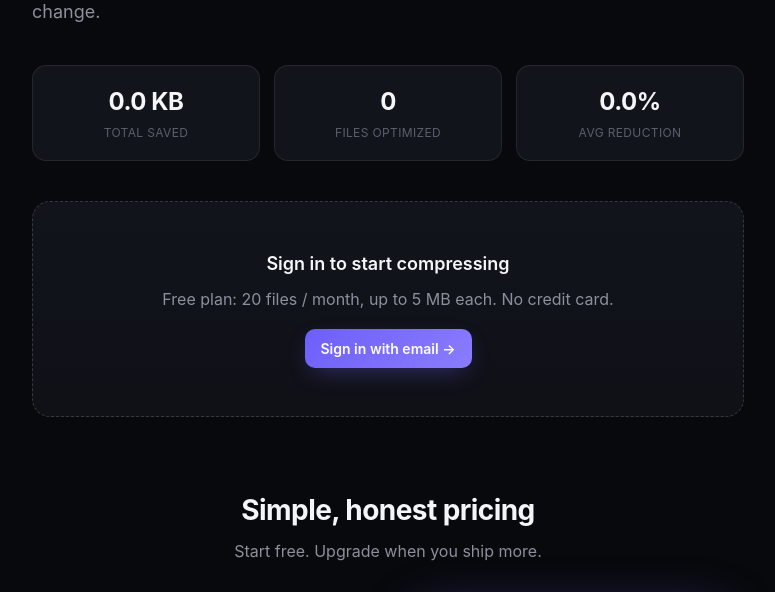
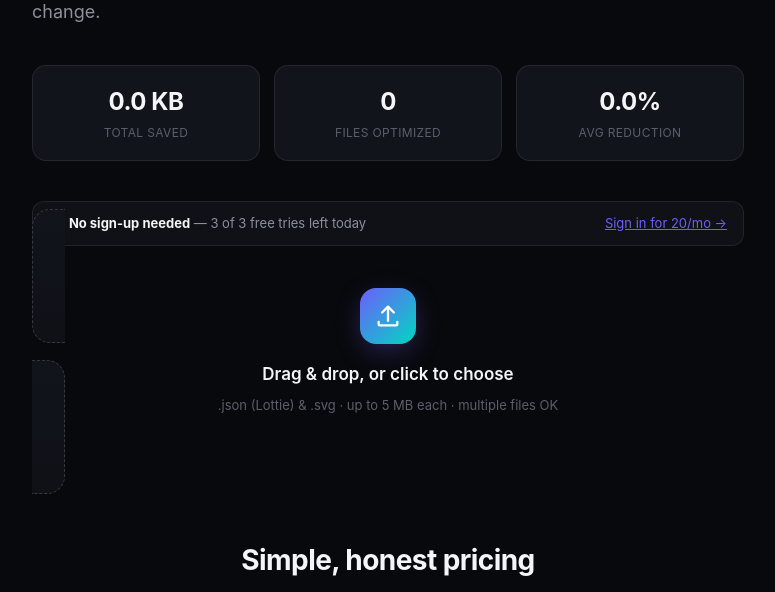
Before and after one commit to NagaYu/TinyAnim-v2, a FastAPI app: page / in a window 1280 px wide. Shown: the part 371-963 px from the top of the page, without its empty margins (252-1027 px from the left). Run offline with FastAPI, Linux system fonts and the light colour scheme; data comes from the database, SQL or seed files in the repository; some libraries are stand-ins or nearby versions.

Commit message:
feat: no-login instant compression (anonymous trial funnel)
Remove the sign-in wall: visitors can now compress up to 3 files/day
(TINYANIM_ANON_LIMIT) with no account, tracked via a signed cookie that
resets each period. Hitting the limit nudges sign-in (free 20/mo) → Pro.

- config: ANON_FREE_LIMIT / ANON_PERIOD_SECONDS / ANON_MAX_UPLOAD_BYTES
- auth: read_guest_count / make_guest_cookie (signed, stateless)
- main: api_optimize accepts anonymous guests, sets trial cookie, returns
  plan="guest" + remaining; index shows dropzone + trial banner to all
- index.html: dropzone always rendered; upload script runs for everyone;
  402 upsell links to /login (guest) or #pricing (free user)

Verified locally: 3 guest optimizations then 402 with sign-in nudge.

Co-Authored-By: Claude Opus 4.8 <noreply@anthropic.com>

```diff
--- a/app/auth.py
+++ b/app/auth.py
@@ -34,6 +34,7 @@ log = logging.getLogger("tinyanim.auth")
 
 _MAGIC_SALT = "tinyanim-magic-link"
 _SESSION_SALT = "tinyanim-session"
+_GUEST_SALT = "tinyanim-guest"
 
 _serializer = URLSafeTimedSerializer(settings.SECRET_KEY)
 
@@ -128,6 +129,28 @@ def send_magic_link(email: str, url: str) -> bool:
 
 
 # --------------------------------------------------------------------------- #
+# Anonymous (no-login) trial counter — signed cookie
+# --------------------------------------------------------------------------- #
+def read_guest_count(request: Request) -> int:
+    """Return how many free compressions this guest has used this period."""
+    token = request.cookies.get(settings.ANON_COOKIE)
+    if not token:
+        return 0
+    try:
+        data = _serializer.loads(
+            token, salt=_GUEST_SALT, max_age=settings.ANON_PERIOD_SECONDS
+        )
+        return int(data.get("c", 0))
+    except (BadSignature, SignatureExpired, ValueError, TypeError):
+        # Expired/tampered cookie → treat as a fresh guest (period reset).
+        return 0
+
+
+def make_guest_cookie(count: int) -> str:
+    return _serializer.dumps({"c": count}, salt=_GUEST_SALT)
+
+
+# --------------------------------------------------------------------------- #
 # FastAPI dependencies
 # --------------------------------------------------------------------------- #
 def current_user(
--- a/app/main.py
+++ b/app/main.py
@@ -152,10 +152,13 @@ def index(
 ) -> HTMLResponse:
     stats = models.get_stats(session)
     usage = None
+    guest_remaining = None
     if user is not None:
         user.reset_usage_if_needed()
         session.commit()
         usage = {"count": user.usage_count, "limit": user.plan_obj.monthly_limit}
+    else:
+        guest_remaining = max(settings.ANON_FREE_LIMIT - auth.read_guest_count(request), 0)
     return templates.TemplateResponse(
         "index.html",
         {
@@ -165,6 +168,9 @@ def index(
             "plan": user.plan_obj if user else get_plan(None),
             "usage": usage,
             "billing_enabled": settings.billing_enabled,
+            "anon_limit": settings.ANON_FREE_LIMIT,
+            "guest_remaining": guest_remaining,
+            "anon_max_mb": settings.ANON_MAX_UPLOAD_BYTES // (1024 * 1024),
         },
     )
 
@@ -320,7 +326,7 @@ async def api_optimize(
     file: UploadFile = File(...),
     session: Session = Depends(get_session),
 ) -> JSONResponse:
-    # Resolve the caller: API key (Pro, programmatic) or session cookie (web).
+    # Resolve the caller: API key (Pro) → session cookie (web) → anonymous guest.
     api_user = _resolve_api_user(request, session)
     if api_user is not None:
         user = api_user
@@ -328,24 +334,37 @@ async def api_optimize(
             raise HTTPException(status_code=402, detail="API access requires the Pro plan.")
     else:
         user = auth.current_user(request, session)
-        if user is None:
-            raise HTTPException(status_code=401, detail="Please sign in to optimize files.")
 
-    plan = user.plan_obj
-
-    # Usage gate (rolling 30-day window) for limited plans.
-    user.reset_usage_if_needed()
-    if plan.monthly_limit is not None and user.usage_count >= plan.monthly_limit:
+    # --- anonymous guest path (no account) ------------------------------- #
+    guest_count: int | None = None
+    if user is None:
+        guest_count = auth.read_guest_count(request)
+        if guest_count >= settings.ANON_FREE_LIMIT:
+            raise HTTPException(
+                status_code=402,
+                detail=(
+                    f"You've used your {settings.ANON_FREE_LIMIT} free tries. "
+                    "Sign in free for 20 files / month."
+                ),
+            )
+        max_bytes = settings.ANON_MAX_UPLOAD_BYTES
+        plan = get_plan(None)
+    else:
+        plan = user.plan_obj
+        # Usage gate (rolling 30-day window) for limited plans.
+        user.reset_usage_if_needed()
+        if plan.monthly_limit is not None and user.usage_count >= plan.monthly_limit:
+            session.commit()
+            raise HTTPException(
+                status_code=402,
+                detail=f"You've used all {plan.monthly_limit} optimizations this month. Upgrade to Pro for unlimited.",
+            )
         session.commit()
-        raise HTTPException(
-            status_code=402,
-            detail=f"You've used all {plan.monthly_limit} optimizations this month. Upgrade to Pro for unlimited.",
-        )
-    session.commit()
+        max_bytes = plan.max_upload_bytes
 
     ext = _safe_extension(file.filename or "")
     kind = ALLOWED_EXTENSIONS[ext]
-    raw = await _read_capped(file, plan.max_upload_bytes)
+    raw = await _read_capped(file, max_bytes)
 
     if not _sniff_matches(kind, raw):
         raise HTTPException(status_code=400, detail="File content does not match its extension.")
@@ -372,11 +391,19 @@ async def api_optimize(
     out_name = _output_filename(file.filename or "file", kind)
     token = downloads.put(result.data, out_name, media_type)
 
-    remaining = None
-    if plan.monthly_limit is not None:
-        remaining = max(plan.monthly_limit - user.usage_count, 0)
+    # Remaining quota: guest trial vs. signed-in limited plan vs. unlimited.
+    if user is None:
+        plan_key = "guest"
+        remaining = max(settings.ANON_FREE_LIMIT - (guest_count + 1), 0)
+    else:
+        plan_key = plan.key
+        remaining = (
+            max(plan.monthly_limit - user.usage_count, 0)
+            if plan.monthly_limit is not None
+            else None
+        )
 
-    return JSONResponse(
+    response = JSONResponse(
         {
             "kind": kind,
             "original_filename": PurePosixPath(file.filename or "file").name,
@@ -386,10 +413,22 @@ async def api_optimize(
             "saved_bytes": result.saved_bytes,
             "reduction_percent": result.reduction_percent,
             "download_token": token,
-            "plan": plan.key,
+            "plan": plan_key,
             "remaining": remaining,
         }
     )
+
+    # Persist the guest's incremented trial count in a signed cookie.
+    if user is None:
+        response.set_cookie(
+            settings.ANON_COOKIE,
+            auth.make_guest_cookie(guest_count + 1),
+            max_age=settings.ANON_PERIOD_SECONDS,
+            httponly=True,
+            secure=settings.COOKIE_SECURE,
+            samesite="lax",
+        )
+    return response
 
 
 @app.get("/api/download/{token}")
--- a/app/templates/index.html
+++ b/app/templates/index.html
@@ -29,9 +29,6 @@
     .drop .title { font-size:17px; font-weight:600; }
     .drop .hint { font-size:13px; color: var(--text-faint); margin-top:8px; }
     .drop input { display:none; }
-    .signin-cta { text-align:center; padding:48px 32px; border:1.5px dashed var(--border-strong);
-      border-radius: var(--radius); background: linear-gradient(180deg, var(--card), var(--bg-elev)); }
-    .signin-cta p { color: var(--text-dim); margin: 10px 0 18px; }
     .results { margin-top:28px; display:flex; flex-direction:column; gap:14px; }
     .result { background: var(--card); border:1px solid var(--border); border-radius: var(--radius); padding:20px 22px;
       opacity:0; transform: translateY(8px); animation: rise .45s cubic-bezier(.2,.7,.2,1) forwards; }
@@ -99,6 +96,12 @@
     {% elif usage %}
     <div class="usage"><span>✦ Pro — unlimited optimizations · up to {{ plan.max_upload_mb }} MB</span></div>
     {% endif %}
+  {% else %}
+    <div class="usage">
+      <span>✨ <b style="color:var(--text)">No sign-up needed</b> — {{ guest_remaining }} of {{ anon_limit }} free tries left today</span>
+      <a href="/login" style="color:var(--accent);margin-left:auto">Sign in for 20/mo →</a>
+    </div>
+  {% endif %}
 
   <label class="drop" id="drop">
     <div class="icon">
@@ -107,17 +110,10 @@
       </svg>
     </div>
     <div class="title">Drag &amp; drop, or click to choose</div>
-      <div class="hint">.json (Lottie) &amp; .svg · up to {{ plan.max_upload_mb }} MB each · multiple files OK</div>
+    <div class="hint">.json (Lottie) &amp; .svg · up to {{ plan.max_upload_mb if user else anon_max_mb }} MB each · multiple files OK</div>
     <input type="file" id="file" accept=".json,.svg,application/json,image/svg+xml" multiple />
   </label>
   <div class="results" id="results"></div>
-  {% else %}
-    <div class="signin-cta">
-      <div class="title" style="font-size:18px;font-weight:600">Sign in to start compressing</div>
-      <p>Free plan: 20 files / month, up to 5 MB each. No credit card.</p>
-      <a class="btn" href="/login">Sign in with email →</a>
-    </div>
-  {% endif %}
 
   <section class="pricing" id="pricing">
     <h2>Simple, honest pricing</h2>
@@ -156,8 +152,8 @@
 {% endblock %}
 
 {% block scripts %}
-{% if user %}
 <script>
+  const isLoggedIn = {{ 'true' if user else 'false' }};
   const drop = document.getElementById('drop');
   const input = document.getElementById('file');
   const results = document.getElementById('results');
@@ -181,13 +177,19 @@
       renderSuccess(card,data); refreshStats();
     } catch(err){
       card.classList.add('error');
-      const upsell = (err.status===402) ? ` <a href="#pricing">Upgrade to Pro →</a>` : '';
+      let upsell = '';
+      if(err.status===402){
+        upsell = isLoggedIn ? ` <a href="#pricing">Upgrade to Pro →</a>` : ` <a href="/login">Sign in free →</a>`;
+      }
       card.innerHTML = `<div class="result-head"><div class="fname">${escapeHtml(file.name)}</div></div>
         <div class="errmsg">⚠ ${escapeHtml(err.msg||String(err))}${upsell}</div>`;
     }
   }
   function renderSuccess(card,d){
-    const rem = (d.remaining!==null && d.remaining!==undefined) ? ` · ${d.remaining} left this month` : '';
+    let rem = '';
+    if(d.remaining!==null && d.remaining!==undefined){
+      rem = (d.plan==='guest') ? ` · ${d.remaining} free tries left` : ` · ${d.remaining} left this month`;
+    }
     card.innerHTML = `
       <div class="result-head">
         <div class="fname"><span class="tag ${d.kind}">${d.kind}</span>${escapeHtml(d.output_filename)}</div>
@@ -214,5 +216,4 @@
   }
   function escapeHtml(s){ return String(s).replace(/[&<>"']/g,c=>({'&':'&amp;','<':'&lt;','>':'&gt;','"':'&quot;',"'":'&#39;'}[c])); }
 </script>
-{% endif %}
 {% endblock %}
```
Also changed, not shown: app/config.py (+9 -0 lines). Lines whose indentation alone changed are shown as unchanged.
